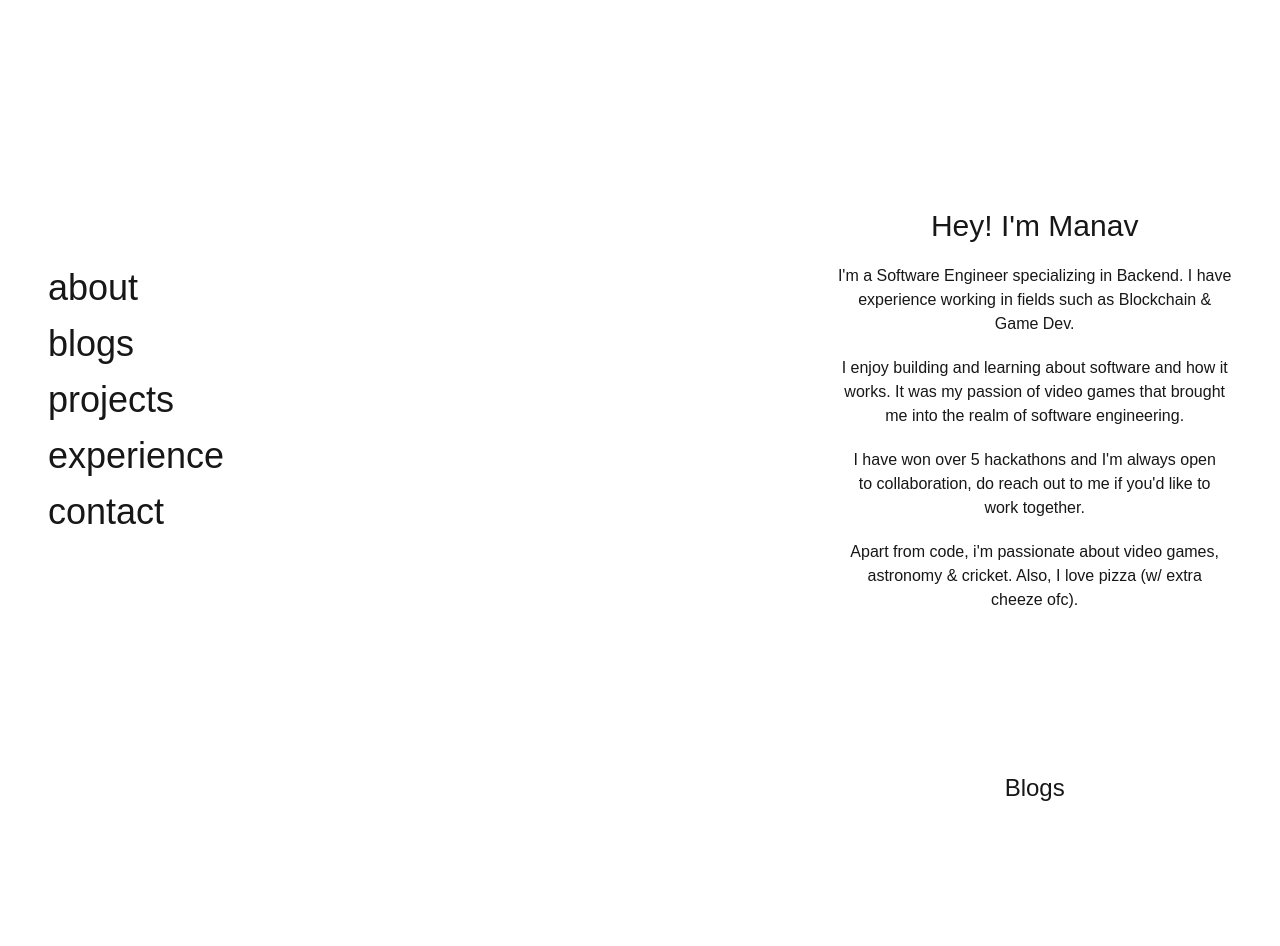
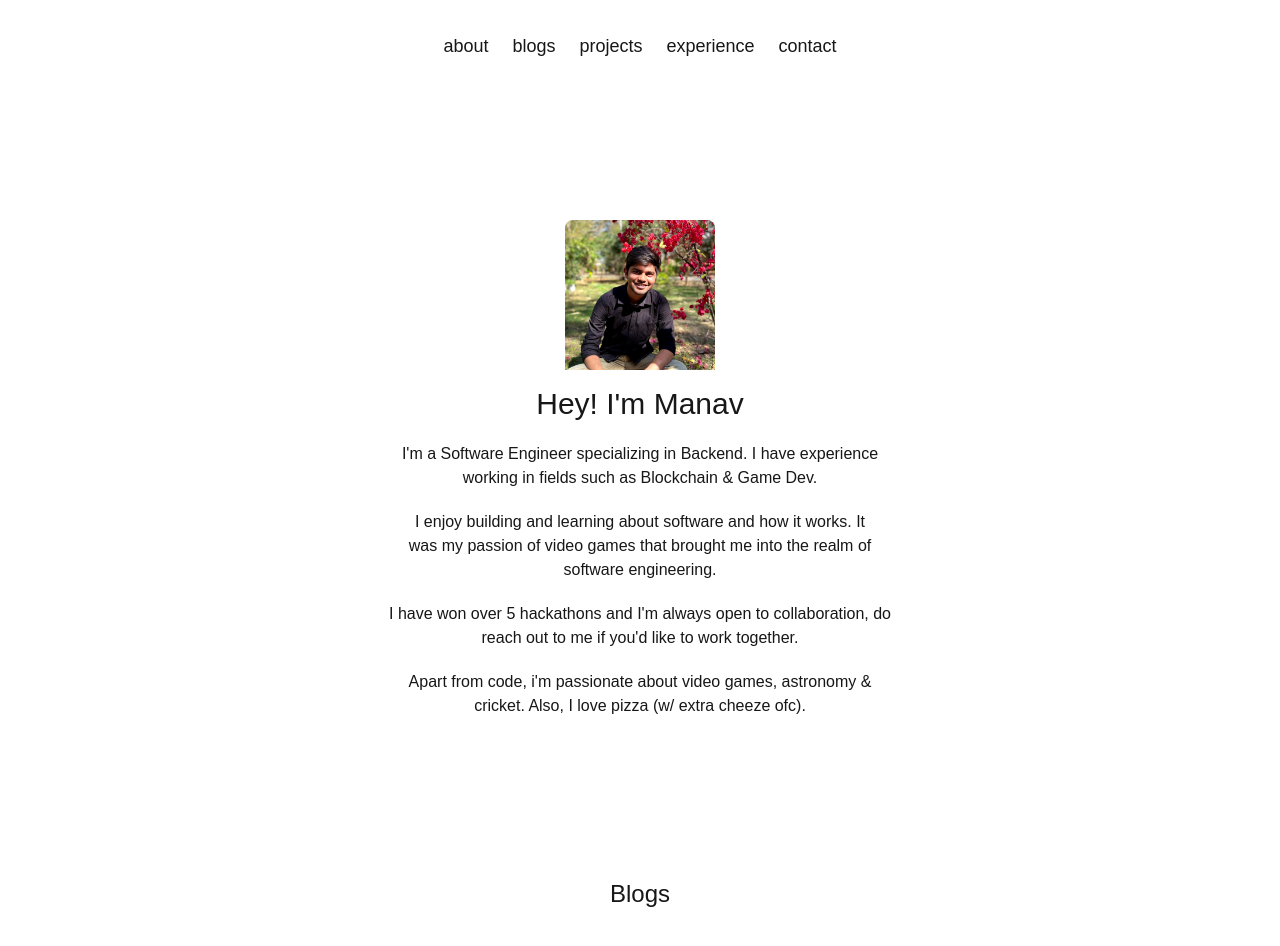
Before and after one commit to 0xRadioAc7iv/my-portfolio, a Next.js app: page / in a window 1280 px wide. Shown: the top 946 px of the page. Built offline with nearby package versions, Linux system fonts and the light colour scheme.

Commit message:
back to old design

```diff
--- a/app/layout.tsx
+++ b/app/layout.tsx
@@ -1,6 +1,6 @@
 import type { Metadata } from "next";
 import "./globals.css";
-import Sidebar from "@/components/Sidebar";
+import Navbar from "@/components/Navbar";
 
 export const metadata: Metadata = {
   title: "Manav Gadhiya",
@@ -14,10 +14,8 @@ export default function RootLayout({
 }>) {
   return (
     <html lang="en">
-      <body className="flex p-12">
-        <div className="w-full">
-          <Sidebar />
-        </div>
+      <body className="flex flex-col items-center">
+        <Navbar />
         {children}
       </body>
     </html>
--- a/app/page.tsx
+++ b/app/page.tsx
@@ -1,9 +1,19 @@
 import Projects from "@/components/Projects";
+import Image from "next/image";
 
 export default function Home() {
   return (
-    <div id="top" className="flex flex-col items-center w-1/2">
-      <section className="pt-40">
+    <div id="top" className="flex flex-col items-center w-2/5">
+      <section className="flex flex-col items-center pt-40">
+        <div>
+          <Image
+            src="/profile.jpg"
+            alt="It's me"
+            width="150"
+            height="300"
+            className="pb-4 rounded-lg"
+          />
+        </div>
         <div className="text-3xl text-center">Hey! I'm Manav</div>
         <div>
           <div className="mt-5 text-pretty text-center">
--- /dev/null
+++ b/components/Navbar.tsx
@@ -0,0 +1,33 @@
+import Link from "next/link";
+
+const Navbar = () => {
+  return (
+    <nav className="flex gap-6 pt-8 text-center justify-center sticky top-0 left-0 w-full backdrop-blur-lg">
+      <Link href="#top" className="text-lg hover:text-gray-500">
+        about
+      </Link>
+      <Link href="#blogs" className="text-lg hover:text-gray-500">
+        blogs
+      </Link>
+      <Link href="#projects" className="text-lg hover:text-gray-500">
+        projects
+      </Link>
+      <div className="relative group">
+        <div className="text-lg hover:text-gray-500">experience</div>
+
+        <div
+          className="text-center font-bold w-32 absolute opacity-0 invisible group-hover:opacity-100 group-hover:visible
+                      bg-white text-black text-sm rounded-md p-2 -bottom-10 left-1/2 transform -translate-x-1/2
+                      transition-all duration-300 ease-in-out shadow-lg"
+        >
+          looking for work
+        </div>
+      </div>
+      <Link href="#contact" className="text-lg hover:text-gray-500">
+        contact
+      </Link>
+    </nav>
+  );
+};
+
+export default Navbar;
--- a/components/Sidebar.tsx
+++ /dev/null
@@ -1,23 +0,0 @@
-import Link from "next/link";
-
-const SidebarLinks = [
-  { name: "about", link: "top" },
-  { name: "blogs", link: "blogs" },
-  { name: "projects", link: "projects" },
-  { name: "experience", link: "experience" },
-  { name: "contact", link: "contact" },
-];
-
-const Sidebar = () => {
-  return (
-    <div className="flex flex-col gap-4 text-4xl justify-center fixed top-0 h-screen w-64">
-      {SidebarLinks.map((link) => (
-        <Link key={link.name} href={`#${link.link}`} className="sidebar-hover">
-          {link.name}
-        </Link>
-      ))}
-    </div>
-  );
-};
-
-export default Sidebar;
```
